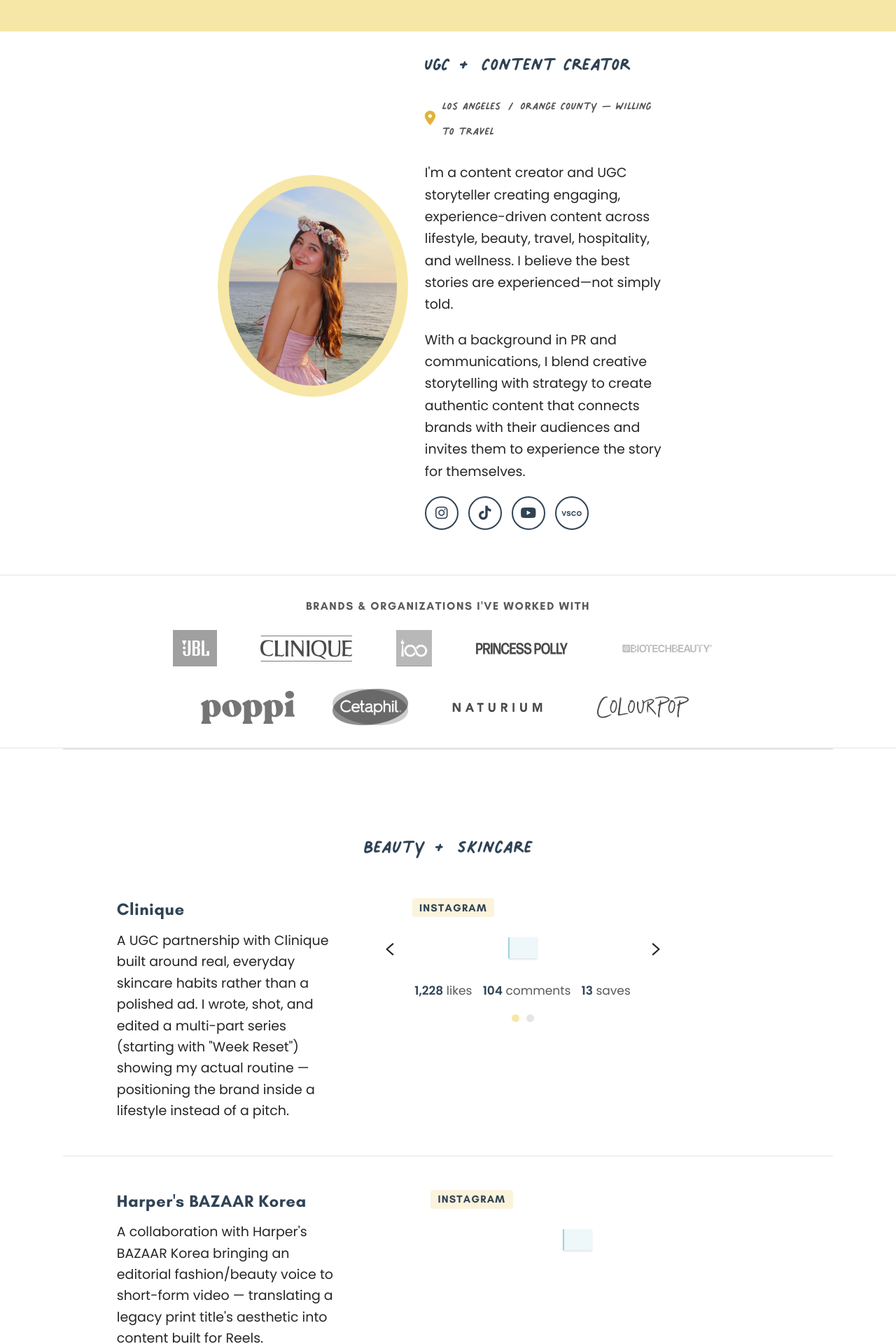
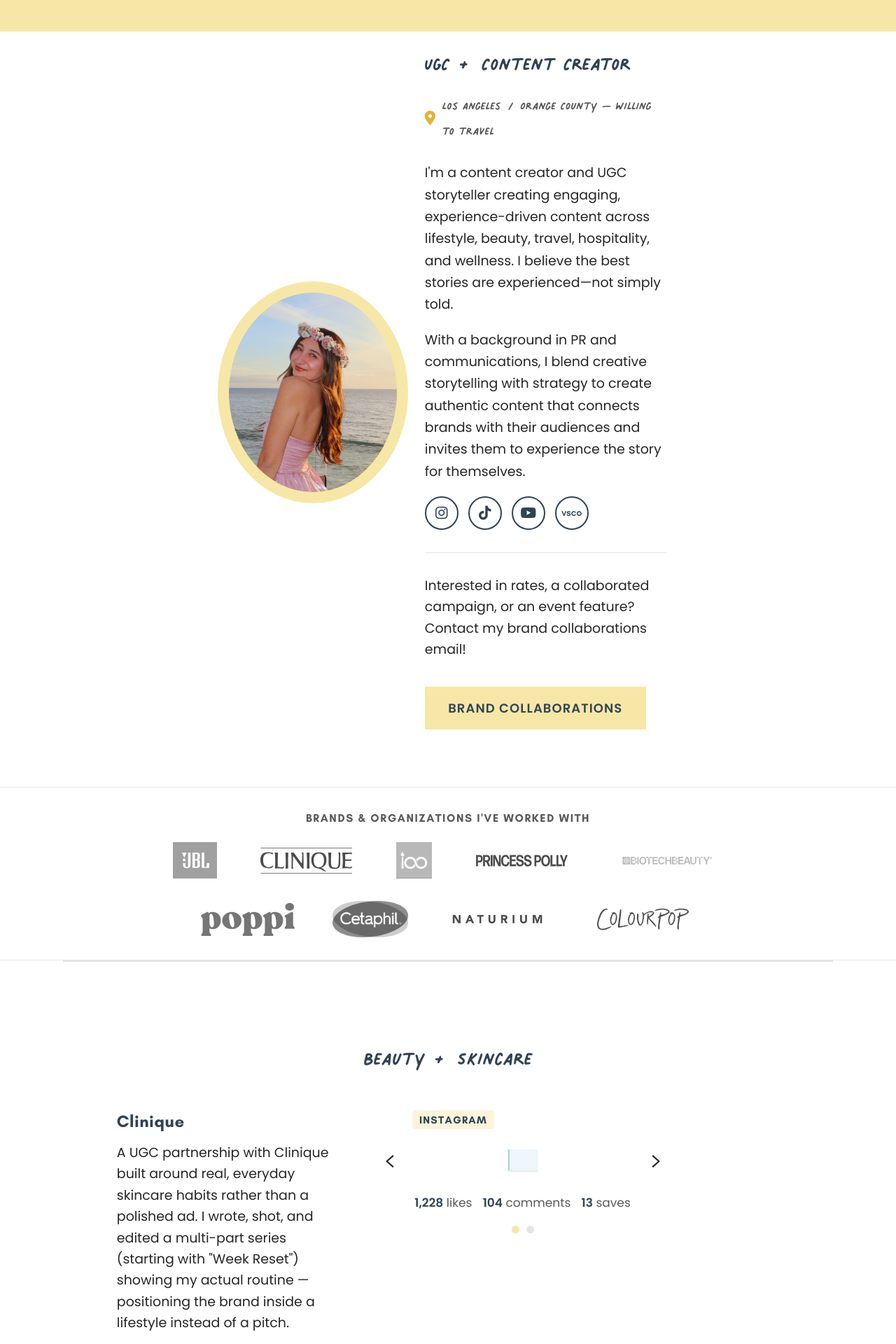
Before and after one commit to kipalacios/kipalacios.github.io, a Jekyll site: the page built from pages/content-creation.md, in a window 1280 px wide. Shown: the part 446-2366 px from the top of the page at 70% size. Built offline with Jekyll 4.4.1, drawn with Linux system fonts in a browser that asks for light colours; a script that is not in the unit is left out.

Commit message:
Add brand collaborations contact button to Content Creation & UGC page

```diff
--- a/_layouts/content-creation.liquid
+++ b/_layouts/content-creation.liquid
@@ -53,6 +53,10 @@ layout: default
             </a>
             {% endif %}
         </div>
+        <div class="creator-bio__collab">
+            <p class="creator-bio__collab-text">Interested in rates, a collaborated campaign, or an event feature? Contact my brand collaborations email!</p>
+            <a class="button creator-bio__collab-cta" href="mailto:klarissapalacioscollabs@gmail.com">Brand Collaborations</a>
+        </div>
     </div>
 </section>
 {% endif %}
--- a/_sass/_custom.scss
+++ b/_sass/_custom.scss
@@ -287,7 +287,8 @@ header.site-header {
    instead of the theme's default soft, rounded pill. Shared by the home CTA and
    the About page's contact button, so both look like one consistent button style. */
 a.button.home-intro__cta,
-a.button.about-hero__cta {
+a.button.about-hero__cta,
+a.button.creator-bio__collab-cta {
   background: $kppr-yellow;
   border-color: $kppr-yellow;
   color: $kppr-navy;
@@ -928,6 +929,23 @@ a.button.about-hero__cta {
     letter-spacing: 0.02em;
   }
 
+  /* A second, distinct ask below the social row — brand/PR outreach
+     specifically, routed to its own inbox rather than her personal email,
+     with its own line of copy so it doesn't read as the same CTA repeated. */
+  &__collab {
+    margin-top: 1.6em;
+    padding-top: 1.6em;
+    border-top: 1px solid var(--border);
+  }
+
+  &__collab-text {
+    font-family: 'Poppins', sans-serif;
+    font-size: 0.95em;
+    line-height: 1.6;
+    color: var(--text);
+    margin: 0 0 1em;
+  }
+
   @media screen and (max-width: $break) {
     flex-direction: column;
     /* In column mode "stretch" is a horizontal cross-axis behavior, not
```
